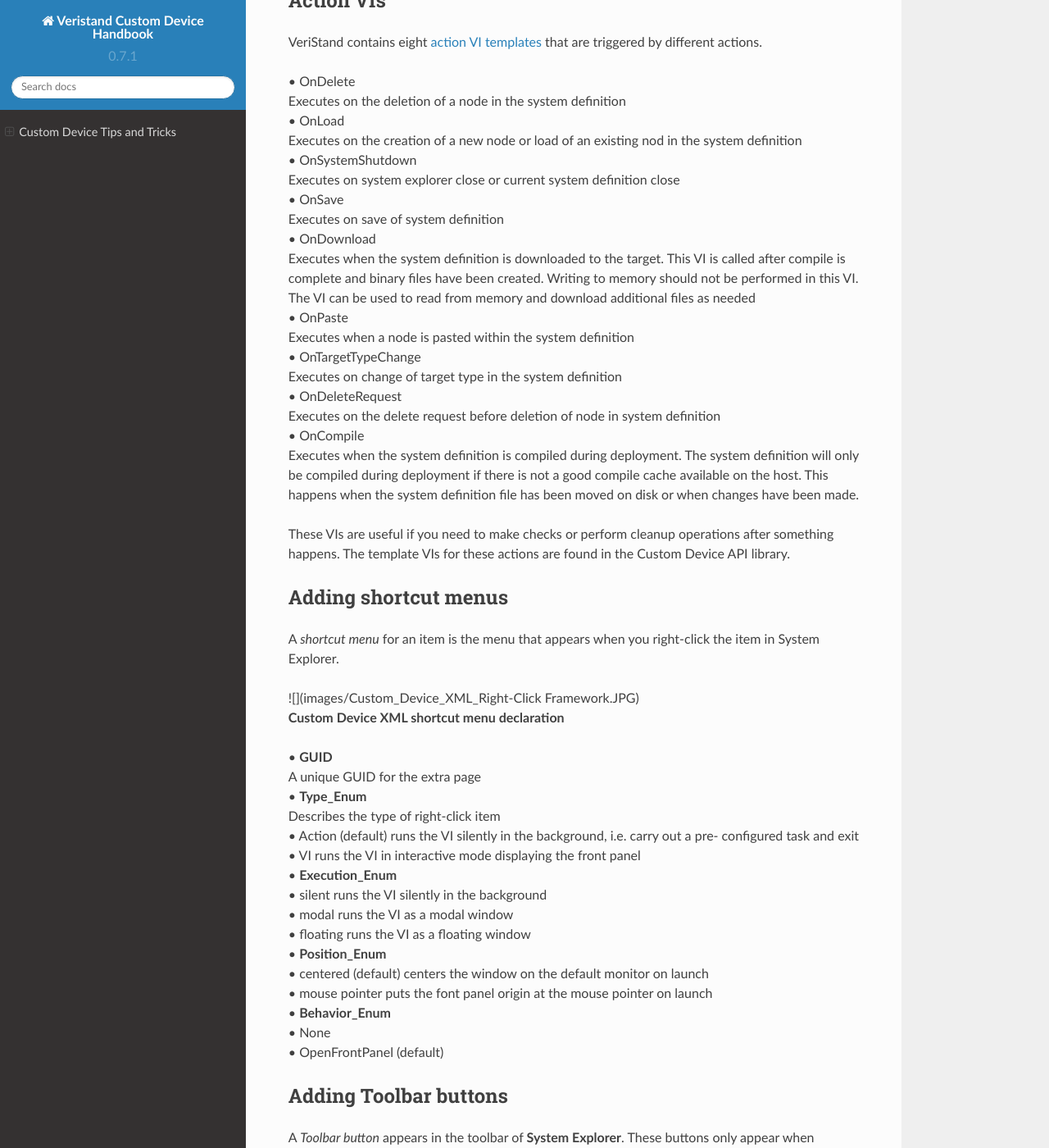
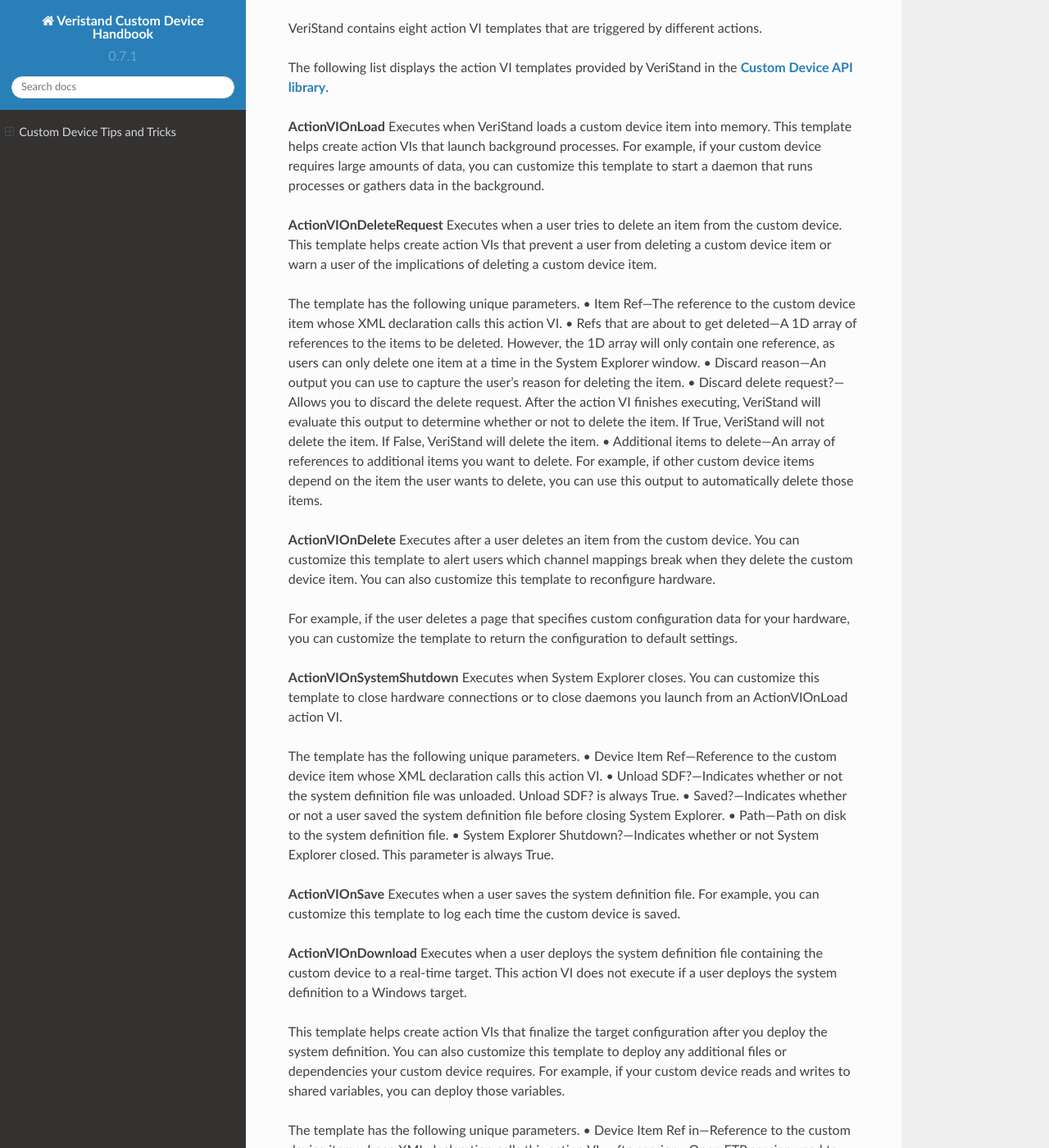
Before and after one commit to ni/niveristand-custom-device-handbook, a Sphinx documentation site: the page built from docs/Custom_Device_Tips_and_Tricks.md, in a window 1280 px wide and 1400 px high, scrolled down 9412 px. Shown: the whole window at 82% size. Built offline with Sphinx 7.4.7 and the Read the Docs theme 2.0.0, drawn with Linux system fonts in a browser that asks for light colours; some of the changed text lies outside the part shown.

Commit message:
adding the extra feedback

```diff
--- a/docs/Custom_Device_Tips_and_Tricks.md
+++ b/docs/Custom_Device_Tips_and_Tricks.md
@@ -63,26 +63,8 @@
 
 The LabVIEW palette **NI VeriStand » Custom Device API » Utilities** contains useful utility VIs for custom device development. The VIs have Context Help documentation that better explain their functionality.
 
-•	Add Sections Recursively by Relative Path<br />
-•	Advanced Browsing Dialog<br />
-•	Get All Channels<br />
-•	Get Channel FIFO Buffer Index<br />
-•	Get Item Ref by Relative Path<br />
-•	Get Multiple Dependent Node Refs<br />
-•	Get Next Unique Label<br />
-•	Get Target Ref<br />
-•	Highlight Node in System Explorer<br />
-•	Not a Ref<br />
-•	Ref Constants<br />
-•	Report Final Error Status<br />
-•	Search for All Items by GUID<br />
-•	Search for All Items by Name<br />
-•	Search for All Items by Property<br />
-•	Search for Item by GUID<br />
-•	Search for Item by Name<br />
-•	Search for Item by Property<br />
-•	Search for Item<br />
-•	Set Multiple Dependent Node Refs<br />
+![](images/Utilities_palette.jpg)<br />
+**Figure: Utility VIs palette**
 
 ### Sort Channels by FIFO Location
 
@@ -118,12 +100,12 @@
 ![](images/Boolean_Crossing_PtByPt_VI.jpg)<br />
 **Figure: Boolean Crossing PtByPt VI**
 
+Recall the Write Data to HW state that reads NI VeriStand Channels. Add code to check the software trigger.
+![](images/Recall_the_Write_Data_to_HW_state.jpg)<br />
 
-![](images/Recall_the_Write_Data_to_HW_state.jpg)<br />
-Recall the Write Data to HW state that reads NI VeriStand Channels. Add code to check the software trigger.
+Check the SWTrig channel for a transition and handle the transition accordingly.
+![](images/Check_the_SWTrig_channel.jpg)<br />
 
-![](images/Check_the_SWTrig_channel.jpg)<br />
-Check the SWTrig channel for a transition and handle the transition accordingly.
 
 This triggering VI is most useful in asynchronous custom devices that do not execute in line with the PCL. An asynchronous device might iterate multiple times in a single iteration of the PCL, but this triggering VI will only assert on the desired edge of the transition.
 
@@ -191,66 +173,95 @@
 
 ### Action VIs
 
-VeriStand contains eight [action VI templates](https://www.ni.com/documentation/en/veristand/latest/manual/custom-device-action-vi-template/) that are triggered by different actions.
+VeriStand contains eight action VI templates that are triggered by different actions.
 
-•	OnDelete<br />
-Executes on the deletion of a node in the system definition<br />
-•	OnLoad<br />
-Executes on the creation of a new node or load of an existing nod in the system definition<br />
-•	OnSystemShutdown<br />
-Executes on system explorer close or current system definition close<br />
-•	OnSave<br />
-Executes on save of system definition<br />
-•	OnDownload<br />
-Executes when the system definition is downloaded to the target. This VI is called after compile is complete and binary files have been created. Writing to memory should not be performed in this VI. The VI can be used to read from memory and download additional files as needed<br />
-•	OnPaste<br />
-Executes when a node is pasted within the system definition<br />
-•	OnTargetTypeChange<br />
-Executes on change of target type in the system definition<br />
-•	OnDeleteRequest<br />
-Executes on the delete request before deletion of node in system definition<br />
-•	OnCompile<br />
-Executes when the system definition is compiled during deployment. The system definition will only be compiled during deployment if there is not a good compile cache available on the host. This happens when the system definition file has been moved on disk or when changes have been made.<br />
+The following list displays the action VI templates provided by VeriStand in the **[Custom Device API library](https://www.ni.com/documentation/en/veristand/latest/manual/custom-device-api-library/)**.
 
-These VIs are useful if you need to make checks or perform cleanup operations after something happens. The template VIs for these actions are found in the Custom Device API library.
+**ActionVIOnLoad**
+Executes when VeriStand loads a custom device item into memory. This template helps create action VIs that launch background processes. For example, if your custom device requires large amounts of data, you can customize this template to start a daemon that runs processes or gathers data in the background.
+
+**ActionVIOnDeleteRequest**
+Executes when a user tries to delete an item from the custom device. This template helps create action VIs that prevent a user from deleting a custom device item or warn a user of the implications of deleting a custom device item.
+
+The template has the following unique parameters.
+•	Item Ref—The reference to the custom device item whose XML declaration calls this action VI.
+•	Refs that are about to get deleted—A 1D array of references to the items to be deleted. However, the 1D array will only contain one reference, as users can only delete one item at a time in the System Explorer window.
+•	Discard reason—An output you can use to capture the user's reason for deleting the item.
+•	Discard delete request?—Allows you to discard the delete request. After the action VI finishes executing, VeriStand will evaluate this output to determine whether or not to delete the item. If True, VeriStand will not delete the item. If False, VeriStand will delete the item.
+•	Additional items to delete—An array of references to additional items you want to delete. For example, if other custom device items depend on the item the user wants to delete, you can use this output to automatically delete those items.
+
+**ActionVIOnDelete**
+Executes after a user deletes an item from the custom device. You can customize this template to alert users which channel mappings break when they delete the custom device item. You can also customize this template to reconfigure hardware.
+
+For example, if the user deletes a page that specifies custom configuration data for your hardware, you can customize the template to return the configuration to default settings.
+
+**ActionVIOnSystemShutdown**
+Executes when System Explorer closes. You can customize this template to close hardware connections or to close daemons you launch from an ActionVIOnLoad action VI.
+
+The template has the following unique parameters.
+•	Device Item Ref—Reference to the custom device item whose XML declaration calls this action VI.
+•	Unload SDF?—Indicates whether or not the system definition file was unloaded. Unload SDF? is always True.
+•	Saved?—Indicates whether or not a user saved the system definition file before closing System Explorer.
+•	Path—Path on disk to the system definition file.
+•	System Explorer Shutdown?—Indicates whether or not System Explorer closed. This parameter is always True.
+
+**ActionVIOnSave**
+Executes when a user saves the system definition file. For example, you can customize this template to log each time the custom device is saved.
+
+**ActionVIOnDownload**
+Executes when a user deploys the system definition file containing the custom device to a real-time target. This action VI does not execute if a user deploys the system definition to a Windows target.
+
+This template helps create action VIs that finalize the target configuration after you deploy the system definition. You can also customize this template to deploy any additional files or dependencies your custom device requires. For example, if your custom device reads and writes to shared variables, you can deploy those variables.
+
+The template has the following unique parameters.
+•	Device Item Ref in—Reference to the custom device item whose XML declaration calls this action VI.
+•	ftp session—Open FTP session used to download the system definition to the target. You can use this open session to move additional files to the target.
+•	System Definition Dir—Path to the system definition file on disk.
+•	IP Address—IP address of the target.
+•	ftp session out—Open FTP session used to download the system definition file to the target.
+
+**ActionVIOnPaste**
+Executes when a user pastes a custom device item. This template helps create action VIs that check channel properties. For example, if the user pastes a page that configures a target, you can create an action VI to ensure that the new page does not attempt to reconfigure the target.
+
+You can also customize this template to prompt a user to enter new values for the pasted item. For example, if a user pastes a page that will conflict with existing pages, you can prompt the user to enter new values for the page.
+
+The template has the following unique parameters.
+•	Ptr in—Reference to the custom device item whose XML declaration calls this action VI.
+•	Parent—Reference to the parent of the custom device item whose XML declaration calls this action VI.
+•	All Ptrs—Array of references to the items the user pasted. You can only select one item to copy. This array only contains one reference that matches the Ptr in reference.
+
+**ActionVIOnCompile**
+Executes when VeriStand compiles the system definition file.
+If you deploy the system definition, then undeploy it, and then redeploy it without making changes, this template does not execute because the system definition does not recompile.
+
+You can customize this template to finish configuring your hardware. The system definition file compiles when a user deploys the system definition, so you can configure your hardware based on the final settings from the system definition.
+
+You can also customize the template to quickly gather host-side settings. For example, often the custom device RT Engine VI uses properties set in the system definition. You can customize this template to read the values on the host side, which is much faster than reading them from the real-time target. You can then gather the properties into a single cluster, convert that cluster to a data variant, and write the variant as a single item property.
+
+### Adding Toolbar buttons
+
+A *Toolbar button* appears in the toolbar of **System Explorer**. These buttons only appear when displaying the configuration page associated with the button.
+
+Within the **&lt;PageN&lt;** tags for an item, you can use the **&lt;ButtonListN&lt;** tag to configure the toolbar buttons that appear with the item's configuration page. Each **&lt;ButtonN&lt;** must include a unique **&lt;IDN&lt;** string that identifies the button. The toolbar button displays by default.
+
+However, in each page VI, you can use the Disable Dynamic Button VI and the Enable Dynamic Button VI to dynamically disable and enable a button for that page based on its unique ID. These VIs are useful when you want the toolbar button to appear only when certain conditions are true.
+
+These VIs are located in the labview\vi.lib\NI VeriStand\Custom Device API directory.
+
+The following is an example framework you can use to implement a toolbar button.
+
+![](images/Custom_Device_Dynamic_Button_Framework.JPG)<br />
+**Custom Device Toolbar button framework**
 
 ### Adding shortcut menus
 
 A *shortcut menu* for an item is the menu that appears when you right-click the item in System Explorer.
 
-![](images/Custom_Device_XML_Right-Click Framework.JPG)<br />
+Within the **&lt;PageN&lt;** tags for an item, you can use the **&lt;RunTimeMenuN&lt;** tag to configure the shortcut menu for the item. Each **&lt;MenuItemN&lt;** you add under **&lt;RunTimeMenuN&lt;** includes an **&lt;Item2LaunchN&lt;** section that specifies a VI to run when an operator selects the menu item.
+
+The Custom Device API library includes a template for this VI, RunTimeMenu Custom Item 2 Launch.vit, in the labview\vi.lib\NI VeriStand\Custom Device API directory.
+
+The following is an example framework you can use to implement a shortcut menu.
+
+![](images/Custom_Device_XML_Right-Click_Framework.JPG)<br />
 **Custom Device XML shortcut menu declaration**
-
-•	**GUID**<br />
-A unique GUID for the extra page<br />
-•	**Type_Enum**<br />
-Describes the type of right-click item<br />
-•	Action (default) runs the VI silently in the background, i.e. carry out a pre- configured task and exit<br />
-•	VI runs the VI in interactive mode displaying the front panel<br />
-•	**Execution_Enum**<br />
-•	silent runs the VI silently in the background<br />
-•	modal runs the VI as a modal window<br />
-•	floating runs the VI as a floating window<br />
-•	**Position_Enum**<br />
-•	centered (default) centers the window on the default monitor on launch<br />
-•	mouse pointer puts the font panel origin at the mouse pointer on launch<br />
-•	**Behavior_Enum**<br />
-•	None<br />
-•	OpenFrontPanel (default)<br />
-
-### Adding Toolbar buttons
-
-A *Toolbar button* appears in the toolbar of **System Explorer**. These buttons only appear when displaying the configuration page associated with the button.
-
-![](images/Custom_Device_Dynamic_Button_Framework.JPG)<br />
-**Custom Device Toolbar button framework**
-
-•	**Type_Enum**<br />
-•	Action runs the VI silently in the background, i.e. carry out a pre-configured task and exit<br />
-•	Dialog<br />
-•	Page<br />
-•	Notification send a notification to the currently loaded page and pass the unique button ID<br />
-•	Separator add a visual separator to the toolbar<br />
-
-In the custom device LabVIEW Project, you’ll find Custom Device API.lvlib » Utility
-» NI VeriStand – Enable Dynamic Button and Disable Dynamic Button.vi to enable/disable the button based on the unique button ID.
```
Also changed, not shown: docs/images/Custom_Device_XML_Right-Click_Framework.JPG (renamed from docs/images/Custom_Device_XML_Right-Click Framework.JPG), docs/images/Registering_for_NI_VeriStand_Dynamic_Events.jpg, docs/images/Utilities_palette.jpg (added).
